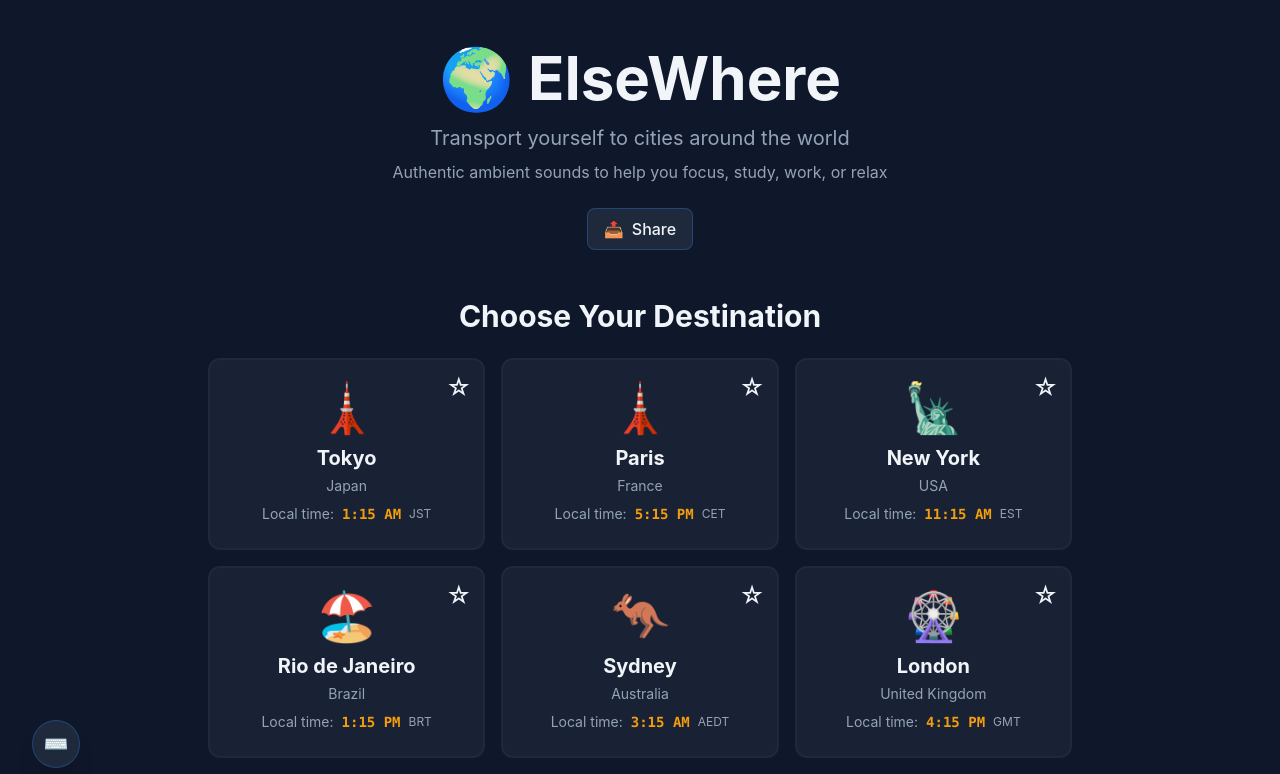
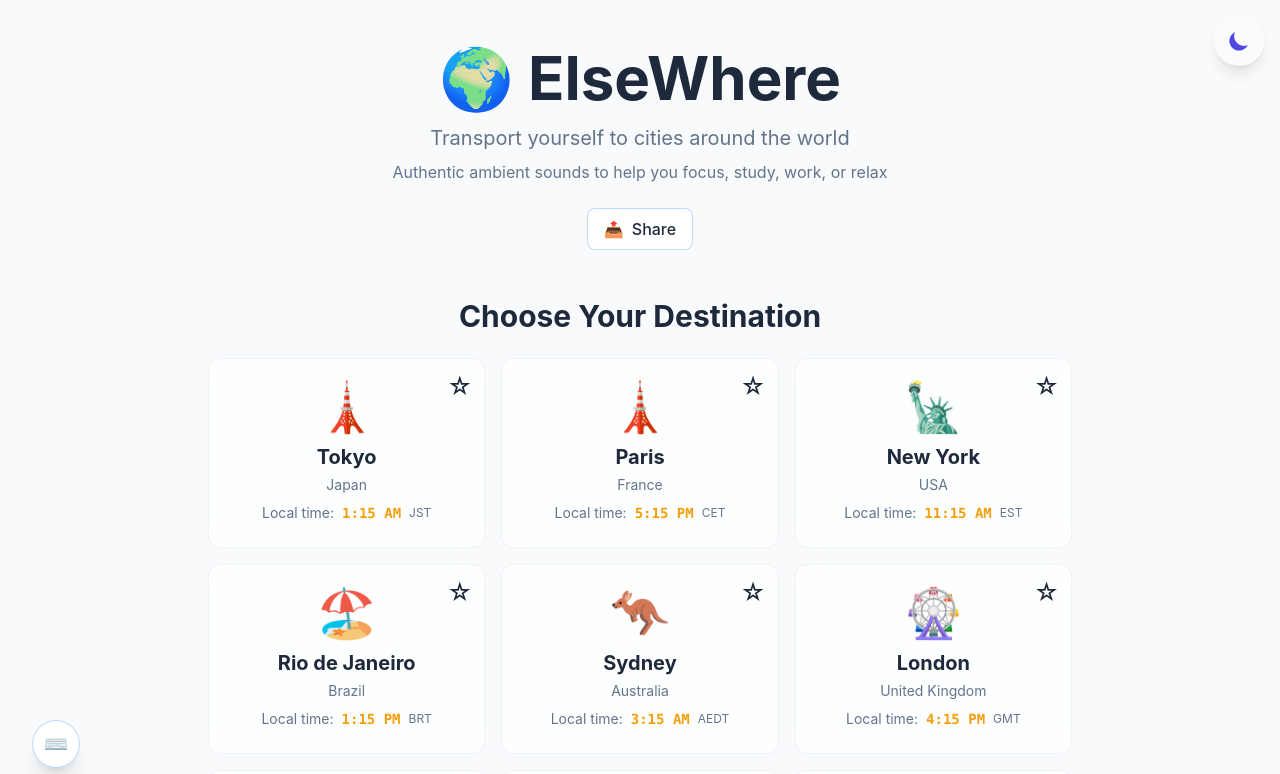
Before and after one commit to iambhagat92/elsewhere-app, a Next.js app: page / in a window 1280 px wide. Shown: the top 774 px of the page. Built offline with nearby package versions, Linux system fonts and the light colour scheme.

Commit message:
Add dark/light mode toggle with localStorage persistence

```diff
--- a/components/AtmosphereOverlay.js
+++ b/components/AtmosphereOverlay.js
@@ -54,15 +54,15 @@ const AtmosphereOverlay = ({ location }) => {
       />
 
       {/* Time of day indicator */}
-      <div className="absolute top-8 right-8 glass rounded-xl p-4 pointer-events-auto">
+      <div className="absolute top-20 right-4 md:top-8 md:right-8 glass rounded-xl p-4 pointer-events-auto">
         <div className="text-center">
-          <p className="text-xs text-textSecondary mb-1 uppercase tracking-wider">
+          <p className="text-xs text-textSecondary dark:text-textSecondary-dark mb-1 uppercase tracking-wider">
             {location.name}
           </p>
-          <p className="text-2xl font-mono font-bold text-textPrimary mb-1">
+          <p className="text-2xl font-mono font-bold text-textPrimary dark:text-textPrimary-dark mb-1">
             {currentTime?.time}
           </p>
-          <p className="text-xs text-textSecondary">
+          <p className="text-xs text-textSecondary dark:text-textSecondary-dark">
             {atmosphere.period}
           </p>
         </div>
--- /dev/null
+++ b/components/DarkModeToggle.js
@@ -0,0 +1,38 @@
+export default function DarkModeToggle({ isDark, toggle }) {
+  return (
+    <button
+      onClick={toggle}
+      className="fixed top-4 right-4 z-50 p-3 rounded-full bg-white/20 dark:bg-black/20 backdrop-blur-sm
+                 hover:bg-white/30 dark:hover:bg-black/30 transition-all duration-300
+                 border border-white/30 dark:border-white/20 shadow-lg"
+      aria-label={isDark ? "Switch to light mode" : "Switch to dark mode"}
+      title={isDark ? "Switch to light mode" : "Switch to dark mode"}
+    >
+      {isDark ? (
+        // Sun icon for light mode
+        <svg
+          className="w-6 h-6 text-yellow-300"
+          fill="currentColor"
+          viewBox="0 0 20 20"
+        >
+          <path
+            fillRule="evenodd"
+            d="M10 2a1 1 0 011 1v1a1 1 0 11-2 0V3a1 1 0 011-1zm4 8a4 4 0 11-8 0 4 4 0 018 0zm-.464 4.95l.707.707a1 1 0 001.414-1.414l-.707-.707a1 1 0 00-1.414 1.414zm2.12-10.607a1 1 0 010 1.414l-.706.707a1 1 0 11-1.414-1.414l.707-.707a1 1 0 011.414 0zM17 11a1 1 0 100-2h-1a1 1 0 100 2h1zm-7 4a1 1 0 011 1v1a1 1 0 11-2 0v-1a1 1 0 011-1zM5.05 6.464A1 1 0 106.465 5.05l-.708-.707a1 1 0 00-1.414 1.414l.707.707zm1.414 8.486l-.707.707a1 1 0 01-1.414-1.414l.707-.707a1 1 0 011.414 1.414zM4 11a1 1 0 100-2H3a1 1 0 000 2h1z"
+            clipRule="evenodd"
+          />
+        </svg>
+      ) : (
+        // Moon icon for dark mode
+        <svg
+          className="w-6 h-6 text-indigo-600"
+          fill="currentColor"
+          viewBox="0 0 20 20"
+        >
+          <path
+            d="M17.293 13.293A8 8 0 016.707 2.707a8.001 8.001 0 1010.586 10.586z"
+          />
+        </svg>
+      )}
+    </button>
+  );
+}
--- /dev/null
+++ b/hooks/useDarkMode.js
@@ -0,0 +1,34 @@
+import { useState, useEffect } from 'react';
+
+export default function useDarkMode() {
+  const [isDark, setIsDark] = useState(() => {
+    // Check localStorage first
+    const saved = localStorage.getItem('elsewhere-dark-mode');
+    if (saved !== null) {
+      return JSON.parse(saved);
+    }
+
+    // Otherwise, check system preference
+    if (typeof window !== 'undefined' && window.matchMedia) {
+      return window.matchMedia('(prefers-color-scheme: dark)').matches;
+    }
+
+    return false; // Default to light mode
+  });
+
+  useEffect(() => {
+    // Save preference to localStorage
+    localStorage.setItem('elsewhere-dark-mode', JSON.stringify(isDark));
+
+    // Apply dark mode class to document
+    if (isDark) {
+      document.documentElement.classList.add('dark');
+    } else {
+      document.documentElement.classList.remove('dark');
+    }
+  }, [isDark]);
+
+  const toggleDarkMode = () => setIsDark(prev => !prev);
+
+  return [isDark, toggleDarkMode];
+}
--- a/pages/index.js
+++ b/pages/index.js
@@ -2,6 +2,7 @@ import { useState } from 'react';
 import Head from 'next/head';
 import { useAudioPlayer } from '../hooks/useAudioPlayer';
 import { useKeyboardShortcuts } from '../hooks/useKeyboardShortcuts';
+import useDarkMode from '../hooks/useDarkMode';
 import { locations } from '../data/locations';
 import LocationSelector from '../components/LocationSelector';
 import AudioControls from '../components/AudioControls';
@@ -9,6 +10,7 @@ import AtmosphereOverlay from '../components/AtmosphereOverlay';
 import ShareButton from '../components/ShareButton';
 import Timer from '../components/Timer';
 import KeyboardShortcutsInfo from '../components/KeyboardShortcutsInfo';
+import DarkModeToggle from '../components/DarkModeToggle';
 import Footer from '../components/Footer';
 
 /**
@@ -27,6 +29,9 @@ export default function Home() {
     changeLocation,
     pause,
   } = useAudioPlayer();
+
+  // Dark mode
+  const [isDark, toggleDarkMode] = useDarkMode();
 
   // Keyboard shortcuts
   useKeyboardShortcuts({
@@ -105,6 +110,9 @@ export default function Home() {
           }}
         />
       </Head>
+
+      {/* Dark mode toggle */}
+      <DarkModeToggle isDark={isDark} toggle={toggleDarkMode} />
 
       {/* Atmospheric overlay */}
       <AtmosphereOverlay location={currentLocation} />
--- a/styles/globals.css
+++ b/styles/globals.css
@@ -19,9 +19,16 @@ body {
     sans-serif;
   -webkit-font-smoothing: antialiased;
   -moz-osx-font-smoothing: grayscale;
+  background-color: #F8FAFC; /* Light mode default */
+  color: #1E293B;
+  overflow-x: hidden;
+  transition: background-color 0.3s ease, color 0.3s ease;
+}
+
+/* Dark mode styles */
+.dark body {
   background-color: #0F172A;
   color: #F1F5F9;
-  overflow-x: hidden;
 }
 
 /* Focus styles for accessibility */
@@ -36,6 +43,10 @@ body {
 }
 
 ::-webkit-scrollbar-track {
+  background: #E2E8F0;
+}
+
+.dark ::-webkit-scrollbar-track {
   background: #1E293B;
 }
 
@@ -55,9 +66,15 @@ body {
 
 /* Glass morphism effect */
 .glass {
-  background: rgba(30, 41, 59, 0.7);
+  background: rgba(255, 255, 255, 0.7); /* Light mode */
   backdrop-filter: blur(10px);
   -webkit-backdrop-filter: blur(10px);
+  border: 1px solid rgba(226, 232, 240, 0.5);
+}
+
+.dark .glass {
+  background: rgba(30, 41, 59, 0.7); /* Dark mode */
+  border: 1px solid rgba(51, 65, 85, 0.5);
 }
 
 /* Skip to content link for accessibility */
--- a/tailwind.config.js
+++ b/tailwind.config.js
@@ -1,5 +1,6 @@
 /** @type {import('tailwindcss').Config} */
 module.exports = {
+  darkMode: 'class', // Enable class-based dark mode
   content: [
     './pages/**/*.{js,ts,jsx,tsx,mdx}',
     './components/**/*.{js,ts,jsx,tsx,mdx}',
@@ -8,12 +9,25 @@ module.exports = {
   theme: {
     extend: {
       colors: {
-        background: '#0F172A',
-        panel: '#1E293B',
+        // Light mode colors (default)
+        background: {
+          DEFAULT: '#F8FAFC', // Light background
+          dark: '#0F172A',    // Dark background
+        },
+        panel: {
+          DEFAULT: '#FFFFFF', // Light panel
+          dark: '#1E293B',    // Dark panel
+        },
         primary: '#3B82F6',
         secondary: '#F59E0B',
-        textPrimary: '#F1F5F9',
-        textSecondary: '#94A3B8',
+        textPrimary: {
+          DEFAULT: '#1E293B', // Dark text for light mode
+          dark: '#F1F5F9',    // Light text for dark mode
+        },
+        textSecondary: {
+          DEFAULT: '#64748B', // Medium text for light mode
+          dark: '#94A3B8',    // Medium text for dark mode
+        },
         success: '#10B981',
         error: '#EF4444',
       },
```
